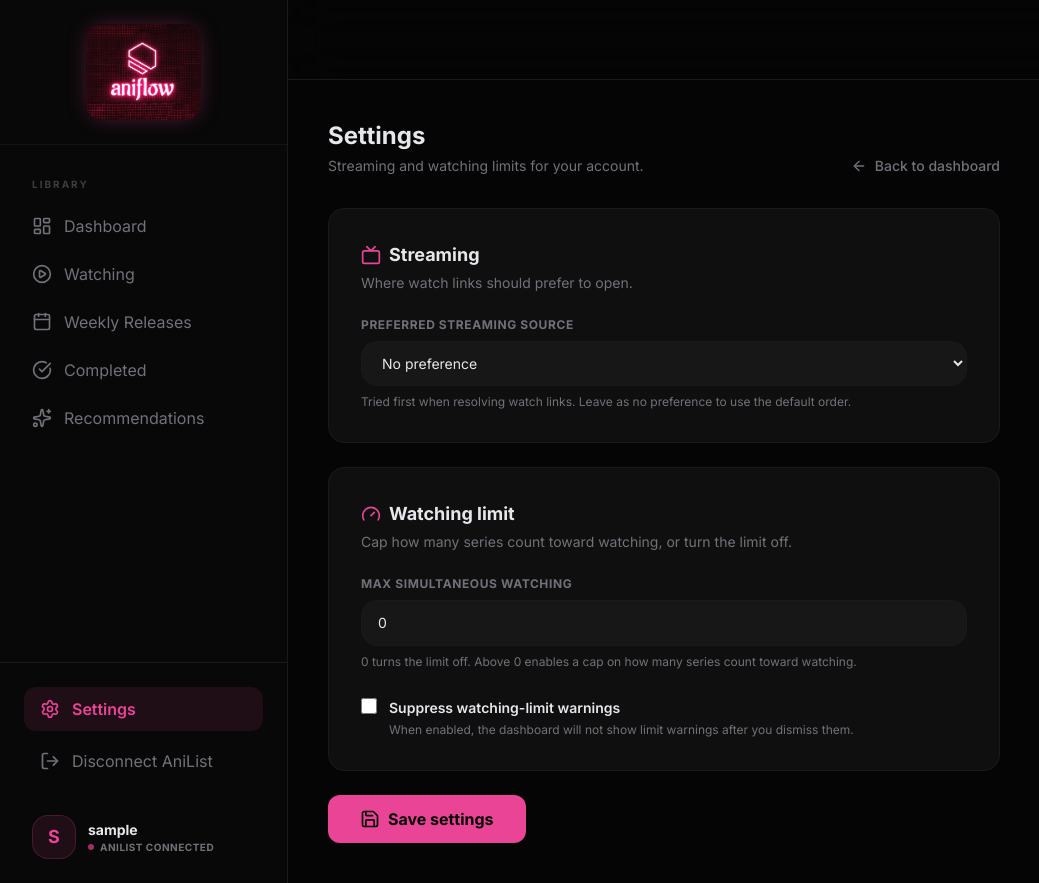
After one commit to J0na555/AniFlow, a Django app: page /auth/settings/ in a window 1280 px wide. The commit adds this page. Shown: the whole page, without its empty margins (0-1039 px from the left). Run offline with Django 5.2, Linux system fonts and the light colour scheme; the visitor is signed in with stand-in values (Sample User, id 1); data comes from the database, SQL or seed files in the repository; parts of the project's set-up code (start-up, migrations or seed data) failed here and were passed over; some libraries are stand-ins or nearby versions.

Commit message:
added setting functionality

```diff
--- /dev/null
+++ b/apps/users/forms.py
@@ -0,0 +1,47 @@
+from django import forms
+
+from apps.streaming.models import StreamingSource
+
+from .models import UserSettings
+
+_FIELD_CLASS = (
+    "w-full bg-white/[0.03] border border-border rounded-2xl py-3 px-4 text-sm "
+    "focus:outline-none focus:border-accent/50 focus:bg-white/[0.05] "
+    "transition-all duration-300 accent-accent"
+)
+
+
+class UserSettingsForm(forms.ModelForm):
+    class Meta:
+        model = UserSettings
+        fields = ["preferred_source", "max_watching_limit", "ignore_watching_limit"]
+        labels = {
+            "preferred_source": "Preferred streaming source",
+            "max_watching_limit": "Max simultaneous watching",
+            "ignore_watching_limit": "Suppress watching-limit warnings",
+        }
+        help_texts = {
+            "preferred_source": "Tried first when resolving watch links. Leave as no preference to use the default order.",
+            "max_watching_limit": "0 turns the limit off. Above 0 enables a cap on how many series count toward watching.",
+            "ignore_watching_limit": "When enabled, the dashboard will not show limit warnings after you dismiss them.",
+        }
+        widgets = {
+            "preferred_source": forms.Select(attrs={"class": _FIELD_CLASS}),
+            "max_watching_limit": forms.NumberInput(
+                attrs={"class": _FIELD_CLASS, "min": 0}
+            ),
+            "ignore_watching_limit": forms.CheckboxInput(
+                attrs={
+                    "class": (
+                        "w-4 h-4 rounded border-border bg-white/[0.03] "
+                        "text-accent focus:ring-accent/40 focus:ring-offset-0"
+                    )
+                }
+            ),
+        }
+
+    def __init__(self, *args, **kwargs) -> None:
+        super().__init__(*args, **kwargs)
+        field = self.fields["preferred_source"]
+        field.queryset = StreamingSource.objects.filter(is_active=True).order_by("name")
+        field.empty_label = "No preference"
--- a/apps/users/urls.py
+++ b/apps/users/urls.py
@@ -3,6 +3,7 @@ from django.urls import path
 from . import views
 
 urlpatterns = [
+    path("settings/", views.user_settings, name="user_settings"),
     path("anilist/login/", views.anilist_login, name="anilist_login"),
     path("anilist/callback/", views.anilist_callback, name="anilist_callback"),
     path("anilist/complete/", views.anilist_complete, name="anilist_complete"),
--- a/apps/users/views.py
+++ b/apps/users/views.py
@@ -6,13 +6,15 @@ from urllib.parse import urlencode, urlparse
 import httpx
 from django.conf import settings
 from django.contrib.auth import get_user_model, login, logout
+from django.contrib.auth.decorators import login_required
 from django.core.exceptions import ImproperlyConfigured
 from django.http import HttpRequest, HttpResponse, HttpResponseBadRequest
-from django.shortcuts import redirect
+from django.shortcuts import redirect, render
 
 from apps.tracker.adapters.anilist_adapter import ANILIST_API_URL
 from apps.tracker.services import TRACKER_TYPE_ANILIST, sync_user_list
 
+from .forms import UserSettingsForm
 from .models import UserSettings
 
 ANILIST_AUTHORIZE_URL = "https://anilist.co/api/v2/oauth/authorize"
@@ -208,3 +210,21 @@ def anilist_complete(request: HttpRequest) -> HttpResponse:
 def logout_view(request: HttpRequest) -> HttpResponse:
     logout(request)
     return redirect("dashboard")
+
+
+@login_required
+def user_settings(request: HttpRequest) -> HttpResponse:
+    user_settings_row, _ = UserSettings.objects.get_or_create(user=request.user)
+    saved = False
+    if request.method == "POST":
+        form = UserSettingsForm(request.POST, instance=user_settings_row)
+        if form.is_valid():
+            form.save()
+            saved = True
+    else:
+        form = UserSettingsForm(instance=user_settings_row)
+    return render(
+        request,
+        "users/settings.html",
+        {"form": form, "saved": saved},
+    )
--- a/config/settings.py
+++ b/config/settings.py
@@ -185,6 +185,7 @@ WHITENOISE_USE_FINDERS = True
 DEFAULT_AUTO_FIELD = "django.db.models.BigAutoField"
 
 AUTH_USER_MODEL = "users.User"
+LOGIN_URL = "/auth/anilist/login/"
 
 SESSION_COOKIE_SECURE = get_bool_env("COOKIE_SECURE", default=False)
 CSRF_COOKIE_SECURE = get_bool_env("COOKIE_SECURE", default=False)
--- a/templates/base.html
+++ b/templates/base.html
@@ -142,7 +142,7 @@
       </nav>
 
       <div class="p-6 border-t border-border space-y-2">
-        <a href="#" class="nav-item group">
+        <a href="{% url 'user_settings' %}" class="nav-item group {% if request.resolver_match.url_name == 'user_settings' %}active{% endif %}">
           <i data-lucide="settings" class="w-5 h-5 group-hover:rotate-45 transition-transform duration-500"></i>
           <span>Settings</span>
         </a>
--- /dev/null
+++ b/templates/users/settings.html
@@ -0,0 +1,98 @@
+{% extends "base.html" %}
+
+{% block title %}Settings — AniFlow{% endblock %}
+
+{% block content %}
+  <div class="max-w-2xl">
+    <div class="mb-8 flex flex-col sm:flex-row sm:items-end sm:justify-between gap-4">
+      <div>
+        <h1 class="text-2xl font-bold">Settings</h1>
+        <p class="text-muted text-sm mt-1">Streaming and watching limits for your account.</p>
+      </div>
+      <a href="{% url 'dashboard' %}" class="inline-flex items-center gap-2 text-sm text-muted hover:text-accent transition-colors font-medium">
+        <i data-lucide="arrow-left" class="w-4 h-4"></i>
+        Back to dashboard
+      </a>
+    </div>
+
+    {% if saved %}
+      <div class="mb-6 card-base border-accent/30 bg-accent/5 px-5 py-4 flex items-start gap-3">
+        <i data-lucide="check-circle" class="w-5 h-5 text-accent flex-shrink-0 mt-0.5"></i>
+        <p class="text-sm font-medium">Your settings were saved.</p>
+      </div>
+    {% endif %}
+
+    <form method="post" class="space-y-6">
+      {% csrf_token %}
+      {% if form.non_field_errors %}
+        <div class="card-base border-red-500/40 bg-red-500/5 px-5 py-4 text-sm text-red-200">
+          {{ form.non_field_errors }}
+        </div>
+      {% endif %}
+
+      <section class="card-base p-8">
+        <h2 class="text-lg font-bold mb-1 flex items-center gap-2">
+          <i data-lucide="tv" class="w-5 h-5 text-accent"></i>
+          Streaming
+        </h2>
+        <p class="text-sm text-muted mb-6">Where watch links should prefer to open.</p>
+
+        <div class="space-y-2">
+          <label for="{{ form.preferred_source.id_for_label }}" class="block text-xs font-bold text-muted uppercase tracking-wider">
+            {{ form.preferred_source.label }}
+          </label>
+          {{ form.preferred_source }}
+          {% if form.preferred_source.help_text %}
+            <p class="text-xs text-muted mt-1.5">{{ form.preferred_source.help_text }}</p>
+          {% endif %}
+          {% for err in form.preferred_source.errors %}
+            <p class="text-xs text-red-300 mt-1">{{ err }}</p>
+          {% endfor %}
+        </div>
+      </section>
+
+      <section class="card-base p-8">
+        <h2 class="text-lg font-bold mb-1 flex items-center gap-2">
+          <i data-lucide="gauge" class="w-5 h-5 text-accent"></i>
+          Watching limit
+        </h2>
+        <p class="text-sm text-muted mb-6">Cap how many series count toward watching, or turn the limit off.</p>
+
+        <div class="space-y-6">
+          <div class="space-y-2">
+            <label for="{{ form.max_watching_limit.id_for_label }}" class="block text-xs font-bold text-muted uppercase tracking-wider">
+              {{ form.max_watching_limit.label }}
+            </label>
+            {{ form.max_watching_limit }}
+            {% if form.max_watching_limit.help_text %}
+              <p class="text-xs text-muted mt-1.5">{{ form.max_watching_limit.help_text }}</p>
+            {% endif %}
+            {% for err in form.max_watching_limit.errors %}
+              <p class="text-xs text-red-300 mt-1">{{ err }}</p>
+            {% endfor %}
+          </div>
+
+          <div class="flex items-start gap-3 pt-1">
+            {{ form.ignore_watching_limit }}
+            <div class="min-w-0">
+              <label for="{{ form.ignore_watching_limit.id_for_label }}" class="block text-sm font-semibold cursor-pointer">
+                {{ form.ignore_watching_limit.label }}
+              </label>
+              {% if form.ignore_watching_limit.help_text %}
+                <p class="text-xs text-muted mt-1">{{ form.ignore_watching_limit.help_text }}</p>
+              {% endif %}
+              {% for err in form.ignore_watching_limit.errors %}
+                <p class="text-xs text-red-300 mt-1">{{ err }}</p>
+              {% endfor %}
+            </div>
+          </div>
+        </div>
+      </section>
+
+      <button type="submit" class="w-full sm:w-auto bg-accent hover:bg-accent-hover text-background font-bold px-8 py-3 rounded-xl transition-colors flex items-center justify-center gap-2">
+        <i data-lucide="save" class="w-5 h-5"></i>
+        Save settings
+      </button>
+    </form>
+  </div>
+{% endblock %}
```
